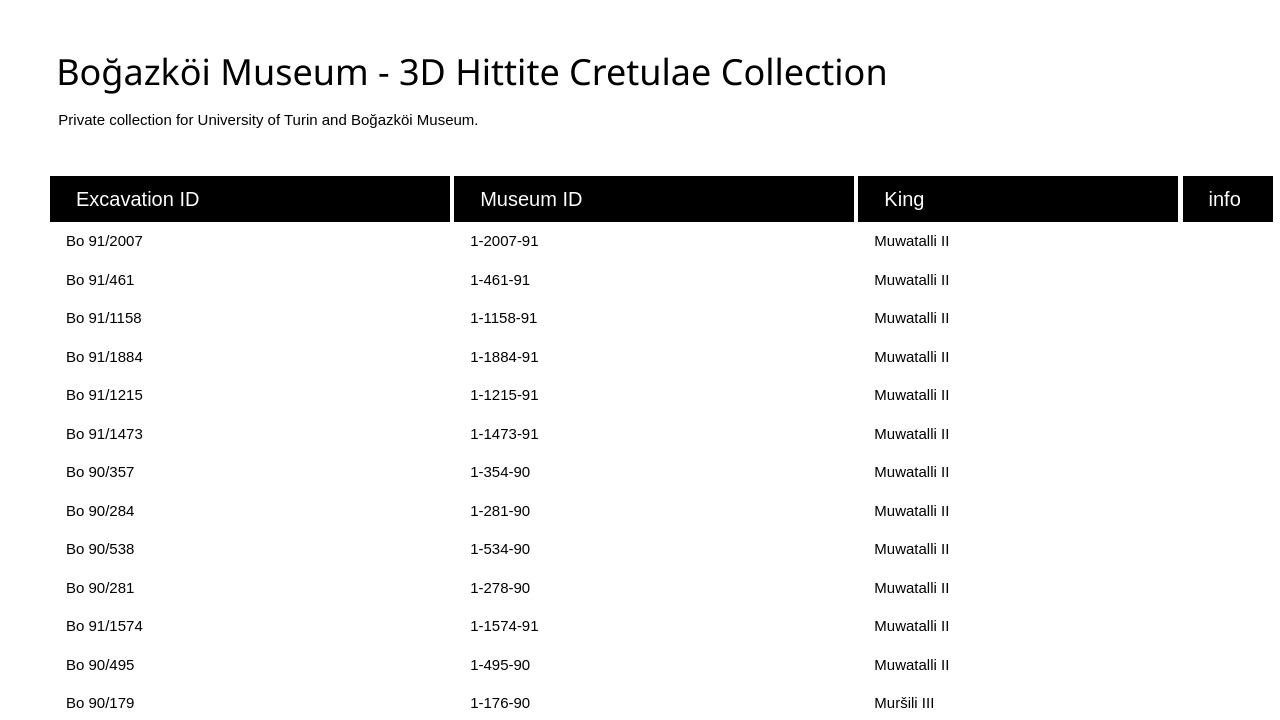
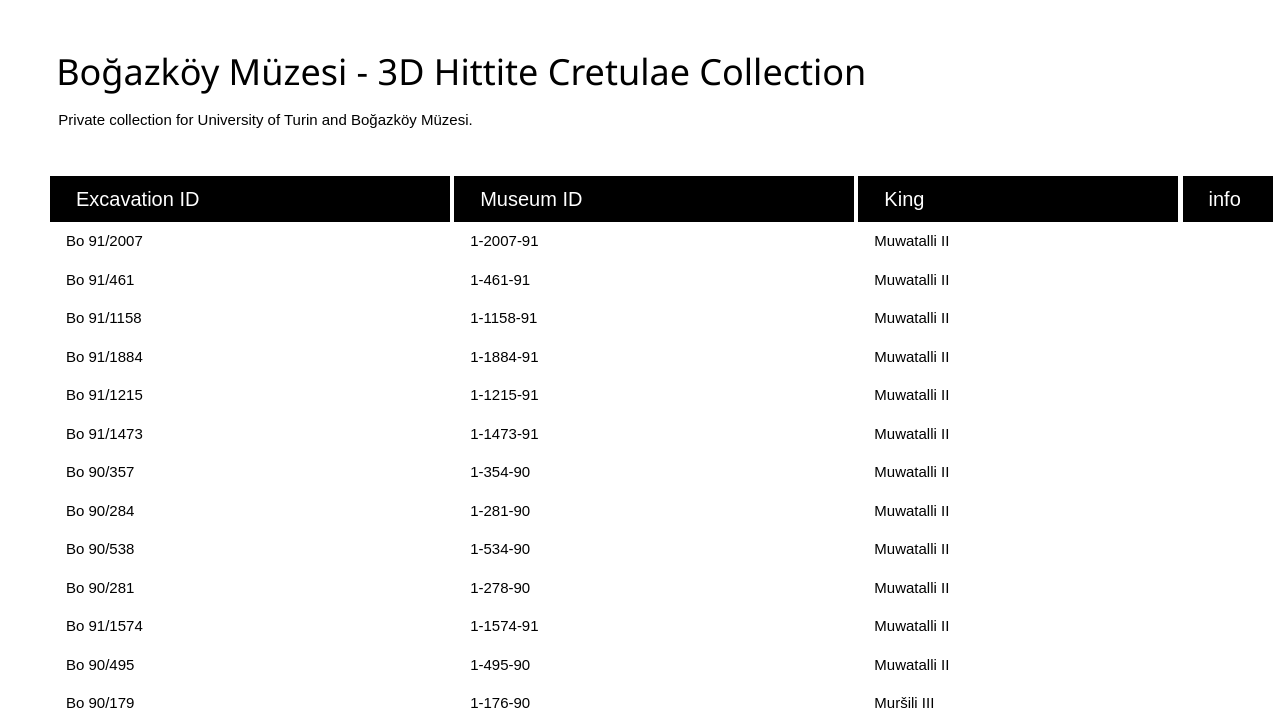
Before and after one commit to filippodiara/Bogazkale-3D-cretulae-catalogue, a plain HTML site: page index.html in a window 1280 px wide. Shown: the part 78-798 px from the top of the page. Drawn offline with nearby package versions, Linux system fonts and the light colour scheme.

Commit message:
Update index.html

```diff
--- a/index.html
+++ b/index.html
@@ -41,8 +41,8 @@
 
 		&nbsp
 
-		    <h1 style="color:black"> &nbsp &nbsp &nbsp Boğazköi Museum - 3D Hittite Cretulae Collection </h1>
-			<p style="color:black"> &nbsp &nbsp &nbsp &nbsp &nbsp &nbsp &nbsp Private collection for University of Turin and Boğazköi Museum.  </p>
+		    <h1 style="color:black"> &nbsp &nbsp &nbsp Boğazköy Müzesi - 3D Hittite Cretulae Collection </h1>
+			<p style="color:black"> &nbsp &nbsp &nbsp &nbsp &nbsp &nbsp &nbsp Private collection for University of Turin and Boğazköy Müzesi.  </p>
 				   <br>
 	    <br>
 
@@ -69,7 +69,7 @@
       <div class="w3-container">
         <h3 style="color:black"> Information about the 3D Hittite Cretulae Collection </h3>
 		&nbsp
-		<p style="color:black; font-size: 14px"> This collection is referred to the 3D documentation project of Hittite cretulae carried out by University of Turin on behalf of the ITSERR - Resilience European project. This archaeological collection, dating XIII c. BC and coming from Boğazköy - Nišantepe, is preserved into the Boğazköi Museum in Boğazkale. The 3D documentation was performed by using non invasive structured-light scanners. Historical metadata are linked to 3D models.    </p>
+		<p style="color:black; font-size: 14px"> This collection is referred to the 3D documentation project of Hittite cretulae carried out by University of Turin on behalf of the ITSERR - Resilience European project. This archaeological collection, dating XIII c. BC and coming from Boğazköy - Nišantepe, is preserved into the Boğazköy Museum in Boğazkale. The 3D documentation was performed by using non invasive structured-light scanners. Historical metadata are linked to 3D models.    </p>
 		&nbsp
 	    <h4 style="color:black"> How to open and explore 3D models of cretulae:  </h4>
 		<p style="color:black; font-size: 14px"> 1) Select the desired cretula depending on excavation ID / museum ID;</p>
@@ -1747,7 +1747,7 @@
     </li>
 	 <li>
 	 &nbsp
-      <h2 style="font-size: 20px; color: white; font-family: poppins"> <a href="https://www.turkishmuseums.com/museum/detail/2024-corum-bogazkoy-museum/2024/4" style="text-decoration:none" >Boğazköi Museum</a></h2>
+      <h2 style="font-size: 20px; color: white; font-family: poppins"> <a href="https://www.turkishmuseums.com/museum/detail/2024-corum-bogazkoy-museum/2024/4" style="text-decoration:none" >Boğazköy Müzesi</a></h2>
     </li>
   </ul>
 
```
